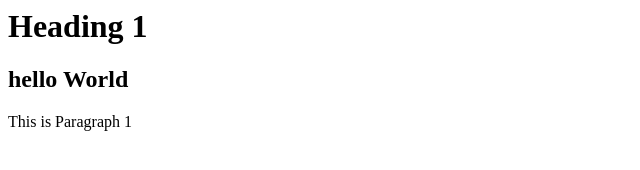
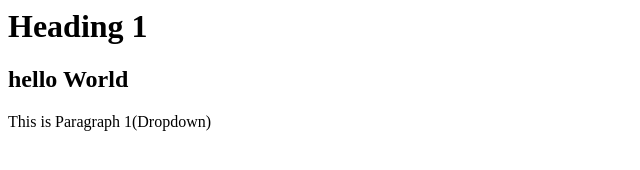
Before and after one commit to Endgame-3000/DemoRepo, a plain HTML site: page index.html in a window 1280 px wide. Shown: the whole page, without its empty margins (0-640 px from the left). Drawn offline with Linux system fonts and the light colour scheme.

```diff
--- a/index.html
+++ b/index.html
@@ -1,3 +1,3 @@
 <h1>Heading 1</h1>
 <h2>hello World</h2>
-<p> This is Paragraph 1</p>
+<p> This is Paragraph 1(Dropdown)</p>
```
